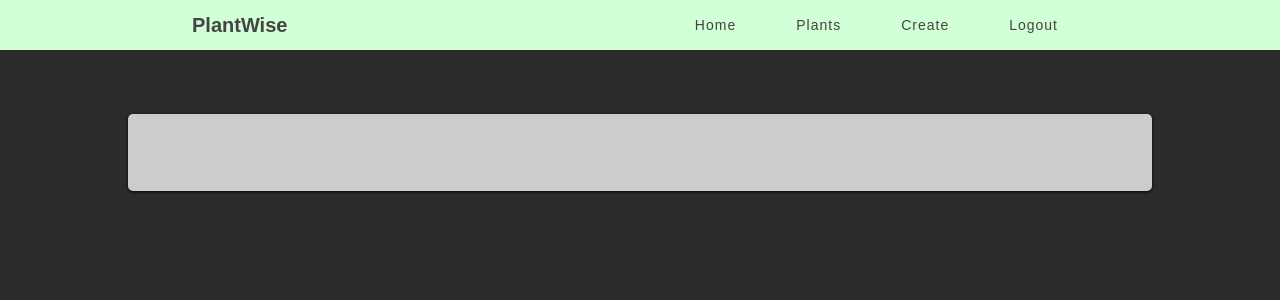
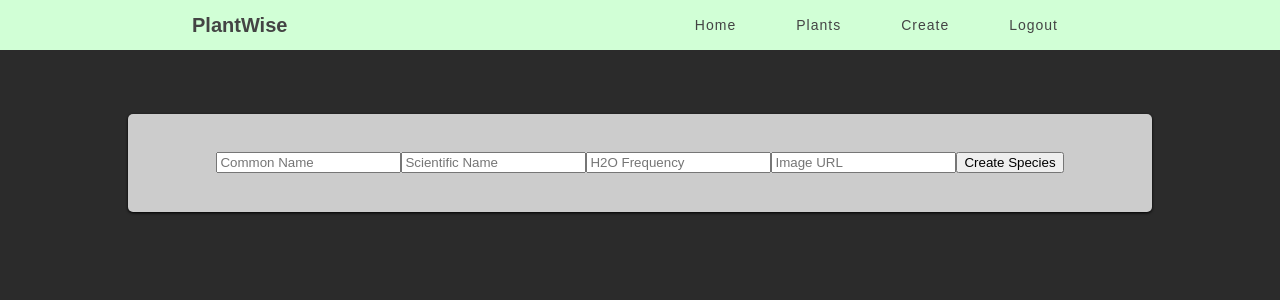
Before and after one commit to Build-Week-WEB28-Water-My-Plants/Front-End, a React (Create React App) app: page /create-species in a window 1280 px wide. Shown: the top 300 px of the page. Built offline with nearby package versions, Linux system fonts and the light colour scheme; sample sign-in values are in the browser's storage.

Commit message:
working on create a species page

```diff
--- a/src/App.js
+++ b/src/App.js
@@ -12,6 +12,7 @@ import Register from './components/Register';
 import Plants from './components/Plants';
 import Edit from './components/Edit';
 import CreatePlant from './components/CreatePlant';
+import CreateSpecies from './components/CreateSpecies';
 import Home from './components/Home';
 import Header from './components/visual/Header';
 
@@ -51,6 +52,7 @@ function App() {
             <PrivateRoute exact path="/plants" component={Plants} />
             <PrivateRoute path="/plants/:id" component={Edit} />
             <PrivateRoute path="/create" component={CreatePlant} />
+            <PrivateRoute path="/create-species" component={CreateSpecies} />
           </div>
         </UserContext.Provider>
       </PlantsContext.Provider>
--- a/src/components/CreatePlant.js
+++ b/src/components/CreatePlant.js
@@ -14,13 +14,15 @@ function CreatePlant(props) {
     let history = useHistory();
     const { setPlants } = useContext(PlantsContext);
 
+    const id = localStorage.getItem('id');
+
     // new plant state
     const [newPlant, setNewPlant] = useState({
+        id: '',
         nickname: '',
-        species: '',
-        h2oFrequency: '',
-        image: '',
-        created: Date.now()
+        species_id: '',
+        location: '',
+        user_id: id
     });
 
     const handleChange = (e) => {
@@ -34,8 +36,9 @@ function CreatePlant(props) {
         axiosWithAuth().post(`/api/plants`, newPlant)
             .then((res) => {
                 console.log(res);
-                setPlants(res.data);
-                history.push(`/plants`);
+                // need to work on species first
+                // setPlants(res.data);
+                // history.push(`/plants`);
             })
             .catch((err) => {
                 console.log(err);
--- /dev/null
+++ b/src/components/CreateSpecies.js
@@ -0,0 +1,73 @@
+import React, { useState } from 'react';
+import { axiosWithAuth } from '../utils/axiosWithAuth';
+
+function CreateSpecies(props) {
+
+    const [newSpecies, setNewSpecies] = useState({
+        id: '',
+        common_name: '',
+        scientific_name: '',
+        h2o_frequency: '',
+        image_url: ''
+    });
+
+    const handleChange = (e) => {
+        setNewSpecies({
+            ...newSpecies,
+            [e.target.name]: e.target.value
+        });
+    }
+
+    const createSpecies = (newSpecies) => {
+        axiosWithAuth().post(`/plants/species`, newSpecies)
+            .then((res) => {
+                console.log(res);
+            })
+            .catch((err) => {
+                console.log(err);
+            })
+    }
+
+    return (
+        <form onSubmit={(e) => {
+            e.preventDefault();
+            createSpecies(newSpecies);
+        }}>
+            <input
+                type="text"
+                name="common_name"
+                placeholder="Common Name"
+                value={newSpecies.common_name}
+                onChange={handleChange}
+                autoComplete="off"
+            />
+            <input
+                type="text"
+                name="scientific_name"
+                placeholder="Scientific Name"
+                value={newSpecies.scientific_name}
+                onChange={handleChange}
+                autoComplete="off"
+            />
+            <input
+                type="text"
+                name="h2o_frequency"
+                placeholder="H2O Frequency"
+                value={newSpecies.h2o_frequency}
+                onChange={handleChange}
+                autoComplete="off"
+            />
+            <input
+                type="url"
+                name="image_url"
+                placeholder="Image URL"
+                value={newSpecies.image_url}
+                onChange={handleChange}
+                autoComplete="off"
+            />
+            <button type="submit">Create Species</button>
+        </form>
+    )
+}
+
+export default CreateSpecies;
--- a/src/components/Login.js
+++ b/src/components/Login.js
@@ -58,6 +58,7 @@ function Login(props) {
             .then((res) => {
                 console.log(res);
                 localStorage.setItem('token', res.data.token);
+                localStorage.setItem('id', res.data.id);
                 setIsLoading(false);
                 history.push(`/plants`);
             })
--- a/src/components/Plants.js
+++ b/src/components/Plants.js
@@ -14,21 +14,20 @@ function Plants(props) {
     const { plants, setPlants } = useContext(PlantsContext);
     const { user, setUser } = useContext(UserContext);
 
-    // we need to refactor now to send an authenticated GET request to pull
-    // a user's plants. we just need to figure out how to know what user id to use
-    // for the request
+    // grab our id so we can render the specific user data
+    const id = localStorage.getItem('id');
 
-    // useEffect(() => {
-    //     console.log(user);
-    //     axiosWithAuth().get(`/api/plants/user/:id`)
-    //         .then((res) => {
-    //             console.log(res);
-    //             // setPlants(res.data);
-    //         })
-    //         .catch((err) => {
-    //             console.log(err);
-    //         })
-    // }, [setPlants]);
+    useEffect(() => {
+        // console.log(user);
+        axiosWithAuth().get(`/plants/user/${id}`)
+            .then((res) => {
+                console.log(res);
+                // setPlants(res.data);
+            })
+            .catch((err) => {
+                console.log(err);
+            })
+    }, []);
 
     return (
         <Container>
--- a/src/utils/axiosWithAuth.js
+++ b/src/utils/axiosWithAuth.js
@@ -4,7 +4,7 @@ export const axiosWithAuth = () => {
     return axios.create({
         baseURL: `https://water-my-plants-1.herokuapp.com/api`,
         headers: {
-            Authorization: localStorage.getItem('token')
+            token: localStorage.getItem('token')
         }
     });
 };
```
